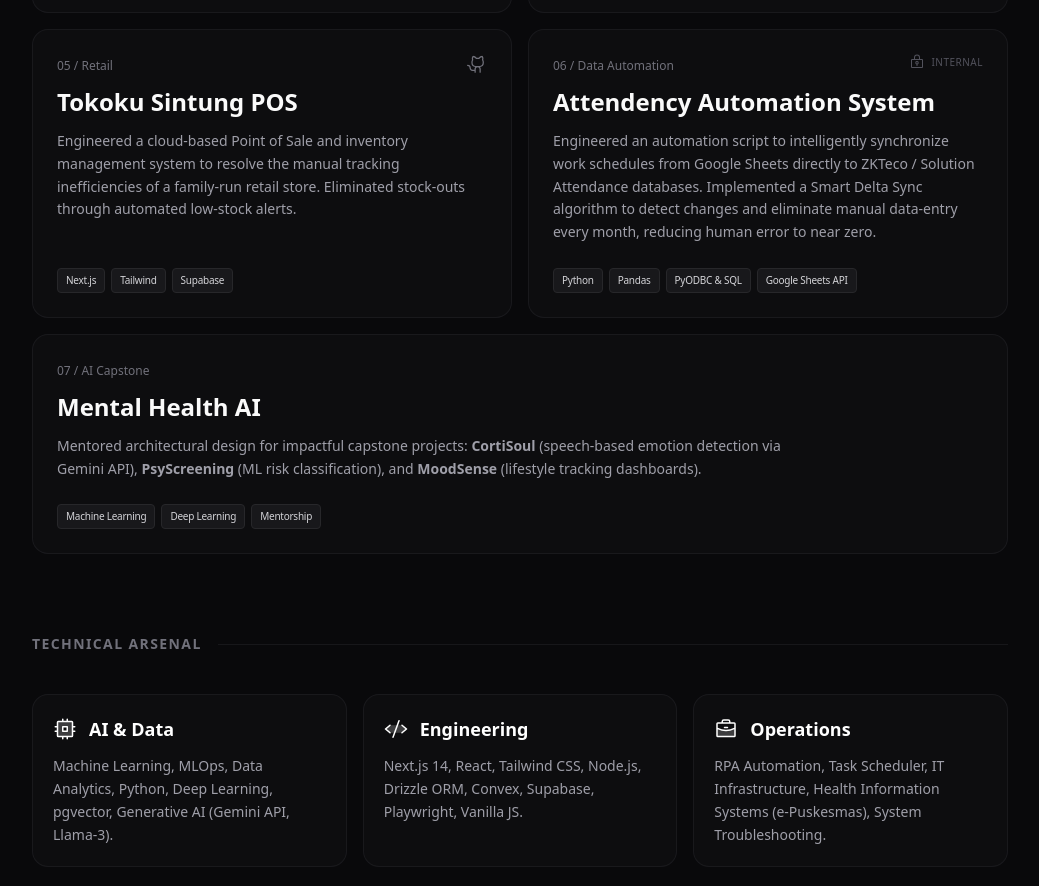
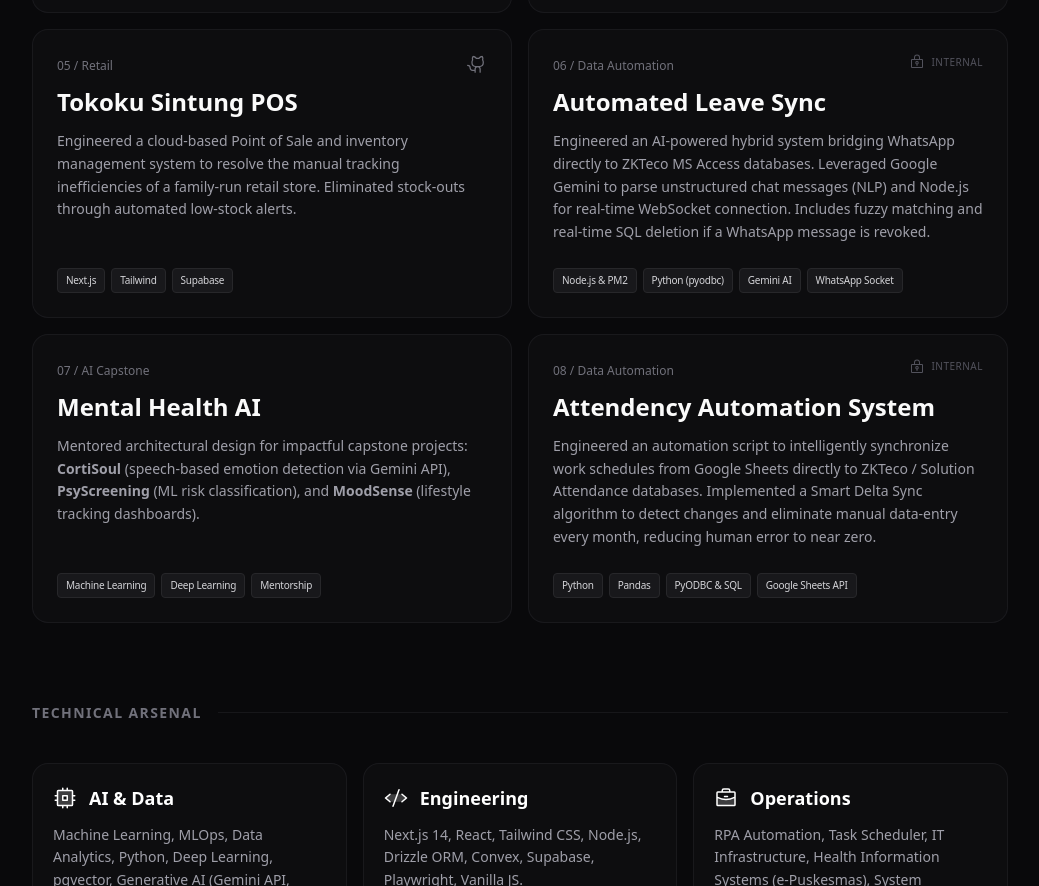
Before and after one commit to Maoelan/porto-maoelana, a Next.js app: page / in a window 1280 px wide. Shown: the part 2439-3325 px from the top of the page, without its empty margins (120-1159 px from the left). Built offline with nearby package versions, Linux system fonts and the light colour scheme.

Commit message:
feat: initialize personal portfolio homepage with hero, about, and experience sections

```diff
--- a/src/app/page.tsx
+++ b/src/app/page.tsx
@@ -262,20 +262,20 @@ export default function Home() {
                     <span className="text-[10px] font-medium uppercase tracking-wider">Internal</span>
                   </div>
                 </div>
-                <h3 className="text-2xl font-bold mb-3 group-hover:text-white transition-colors">Attendency Automation System</h3>
+                <h3 className="text-2xl font-bold mb-3 group-hover:text-white transition-colors">Automated Leave Sync</h3>
                 <p className="text-sm text-zinc-400 mb-6 leading-relaxed flex-grow">
-                  Engineered an automation script to intelligently synchronize work schedules from Google Sheets directly to ZKTeco / Solution Attendance databases. Implemented a Smart Delta Sync algorithm to detect changes and eliminate manual data-entry every month, reducing human error to near zero.
+                  Engineered an AI-powered hybrid system bridging WhatsApp directly to ZKTeco MS Access databases. Leveraged Google Gemini to parse unstructured chat messages (NLP) and Node.js for real-time WebSocket connection. Includes fuzzy matching and real-time SQL deletion if a WhatsApp message is revoked.
                 </p>
                 <div className="flex flex-wrap gap-1.5 mt-auto">
-                  <span className="px-2 py-1 bg-zinc-900 border border-zinc-800 rounded text-[10px] font-mono tracking-tight text-zinc-300">Python</span>
-                  <span className="px-2 py-1 bg-zinc-900 border border-zinc-800 rounded text-[10px] font-mono tracking-tight text-zinc-300">Pandas</span>
-                  <span className="px-2 py-1 bg-zinc-900 border border-zinc-800 rounded text-[10px] font-mono tracking-tight text-zinc-300">PyODBC & SQL</span>
-                  <span className="px-2 py-1 bg-zinc-900 border border-zinc-800 rounded text-[10px] font-mono tracking-tight text-zinc-300">Google Sheets API</span>
+                  <span className="px-2 py-1 bg-zinc-900 border border-zinc-800 rounded text-[10px] font-mono tracking-tight text-zinc-300">Node.js & PM2</span>
+                  <span className="px-2 py-1 bg-zinc-900 border border-zinc-800 rounded text-[10px] font-mono tracking-tight text-zinc-300">Python (pyodbc)</span>
+                  <span className="px-2 py-1 bg-zinc-900 border border-zinc-800 rounded text-[10px] font-mono tracking-tight text-zinc-300">Gemini AI</span>
+                  <span className="px-2 py-1 bg-zinc-900 border border-zinc-800 rounded text-[10px] font-mono tracking-tight text-zinc-300">WhatsApp Socket</span>
                 </div>
               </FadeInItem>
 
               {/* AI Capstones */}
-              <FadeInItem className="group flex flex-col p-6 bg-zinc-900/30 border border-zinc-800/50 rounded-2xl hover:bg-zinc-800/40 transition-colors md:col-span-2">
+              <FadeInItem className="group flex flex-col p-6 bg-zinc-900/30 border border-zinc-800/50 rounded-2xl hover:bg-zinc-800/40 transition-colors">
                 <div className="flex justify-between items-start mb-3">
                   <div className="text-zinc-500 font-mono text-xs mt-1">07 / AI Capstone</div>
                 </div>
@@ -287,6 +287,27 @@ export default function Home() {
                   <span className="px-2 py-1 bg-zinc-900 border border-zinc-800 rounded text-[10px] font-mono tracking-tight text-zinc-300">Machine Learning</span>
                   <span className="px-2 py-1 bg-zinc-900 border border-zinc-800 rounded text-[10px] font-mono tracking-tight text-zinc-300">Deep Learning</span>
                   <span className="px-2 py-1 bg-zinc-900 border border-zinc-800 rounded text-[10px] font-mono tracking-tight text-zinc-300">Mentorship</span>
+                </div>
+              </FadeInItem>
+
+              {/* Attendency Automation System */}
+              <FadeInItem className="group flex flex-col p-6 bg-zinc-900/30 border border-zinc-800/50 rounded-2xl hover:bg-zinc-800/40 transition-colors">
+                <div className="flex justify-between items-start mb-3">
+                  <div className="text-zinc-500 font-mono text-xs mt-1">08 / Data Automation</div>
+                  <div className="flex items-center gap-1.5 text-zinc-600" title="Internal/Confidential Repository">
+                    <LockKey size={16} />
+                    <span className="text-[10px] font-medium uppercase tracking-wider">Internal</span>
+                  </div>
+                </div>
+                <h3 className="text-2xl font-bold mb-3 group-hover:text-white transition-colors">Attendency Automation System</h3>
+                <p className="text-sm text-zinc-400 mb-6 leading-relaxed flex-grow">
+                  Engineered an automation script to intelligently synchronize work schedules from Google Sheets directly to ZKTeco / Solution Attendance databases. Implemented a Smart Delta Sync algorithm to detect changes and eliminate manual data-entry every month, reducing human error to near zero.
+                </p>
+                <div className="flex flex-wrap gap-1.5 mt-auto">
+                  <span className="px-2 py-1 bg-zinc-900 border border-zinc-800 rounded text-[10px] font-mono tracking-tight text-zinc-300">Python</span>
+                  <span className="px-2 py-1 bg-zinc-900 border border-zinc-800 rounded text-[10px] font-mono tracking-tight text-zinc-300">Pandas</span>
+                  <span className="px-2 py-1 bg-zinc-900 border border-zinc-800 rounded text-[10px] font-mono tracking-tight text-zinc-300">PyODBC & SQL</span>
+                  <span className="px-2 py-1 bg-zinc-900 border border-zinc-800 rounded text-[10px] font-mono tracking-tight text-zinc-300">Google Sheets API</span>
                 </div>
               </FadeInItem>
 
```
